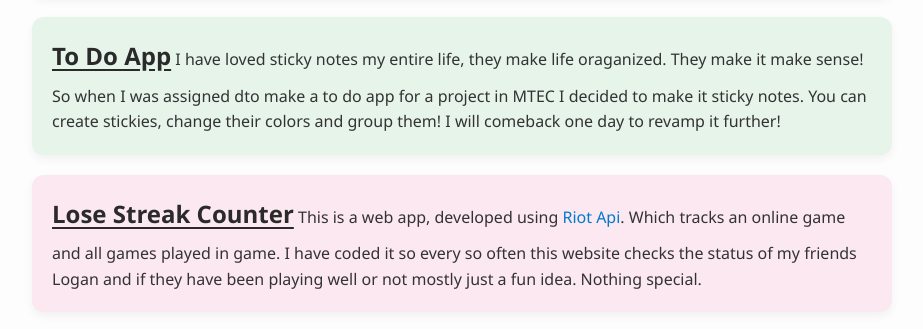
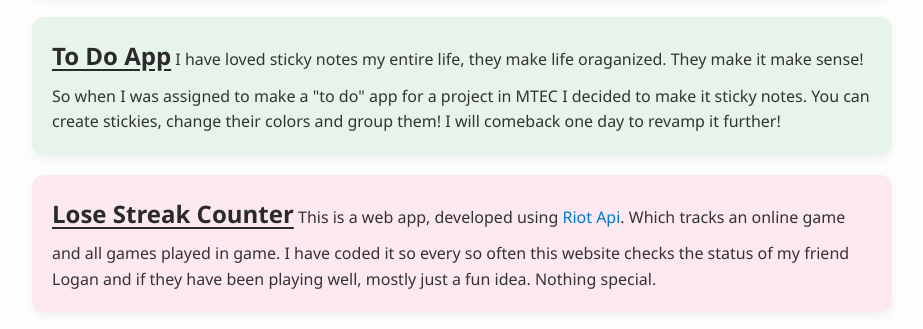
Before and after one commit to VivianVanilla/portfolio, a plain HTML site: page index.html in a window 1280 px wide. Shown: the part 462-791 px from the top of the page, without its empty margins (178-1101 px from the left). Drawn offline with Linux system fonts and the light colour scheme.

Commit message:
Typo Fixes

```diff
--- a/index.html
+++ b/index.html
@@ -29,7 +29,8 @@
      <div>
 
        <a href="https://vivianvanilla.github.io/ToDoApp/"> <h3> To Do App </h3> </a>
-       I have loved sticky notes my entire life, they make life oraganized. They make it make sense! So when I was assigned dto make a to do
+    I have loved sticky notes my entire life, they make life oraganized. They make it make sense! So when I was assigned to
+    make a "to do"
        app for a project in MTEC I decided to make it sticky notes. You can create stickies, change their colors and group them! I will comeback one
        day to revamp it further!
      </div>
@@ -39,7 +40,8 @@
 
        <a href="https://vivianvanilla.github.io/loosestreakgan/"> <h3> Lose Streak Counter </h3> </a>
         This is a web app, developed using <a href="https://developer.riotgames.com/apis">Riot Api</a>. Which tracks an online game
-        and all games played in game. I have coded it so every so often this website checks the status of my friends Logan and if they have been playing well or not
+        and all games played in game. I have coded it so every so often this website checks the status of my friend Logan and if
+        they have been playing well,
         mostly just a fun idea. Nothing special.
      </div>
 
```
